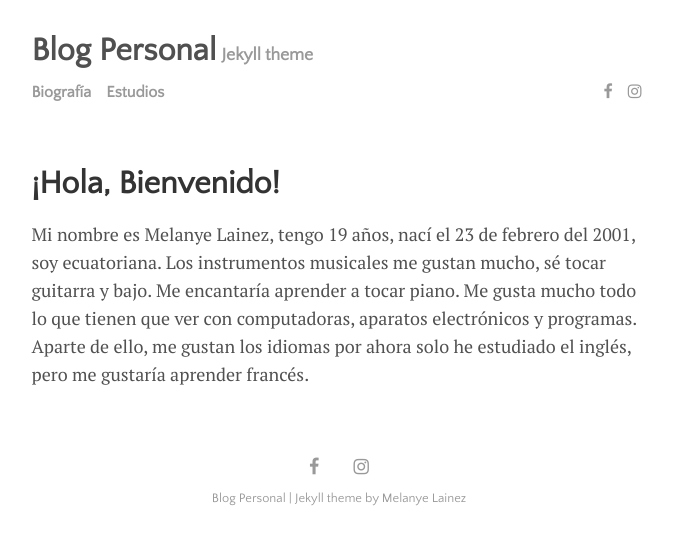
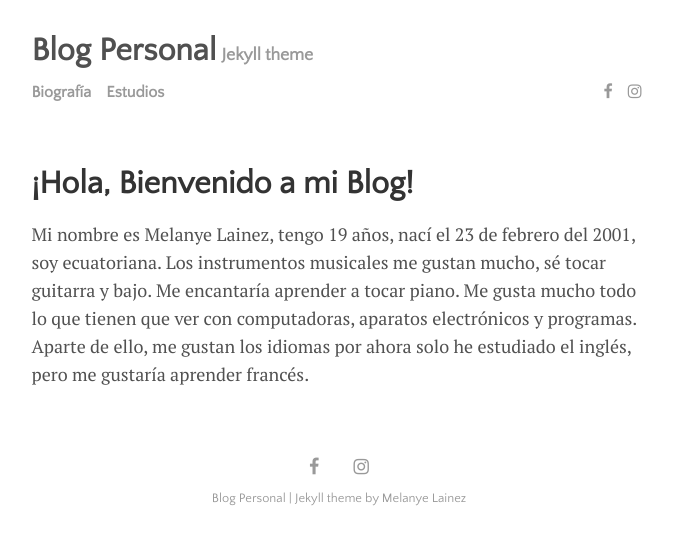
Before and after one commit to MelanyeLainez/m_blog_, a Jekyll site: the page built from menu/Biografía.md, in a window 1280 px wide. Shown: the top 545 px of the page, without its empty margins (301-974 px from the left). Built offline with Jekyll 4.4.1, drawn with Linux system fonts in a browser that asks for light colours.

Commit message:
Update and rename about.md to Biografía.md

```diff
--- a/menu/about.md
+++ b/menu/Biografía.md
@@ -1,6 +1,8 @@
 ---
 layout: page
-title: ¡Hola, Bienvenido!
+title: ¡Hola, Bienvenido a mi Blog!
+image: mountains.jpg
+
 ---
 
 Mi nombre es Melanye Lainez, tengo 19 años, nací el 23 de febrero del 2001, soy ecuatoriana.
```
